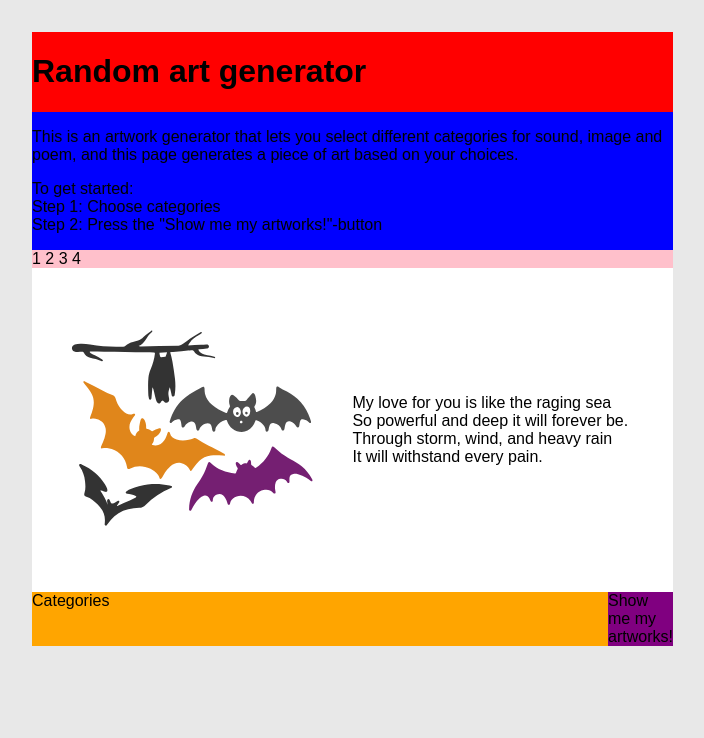
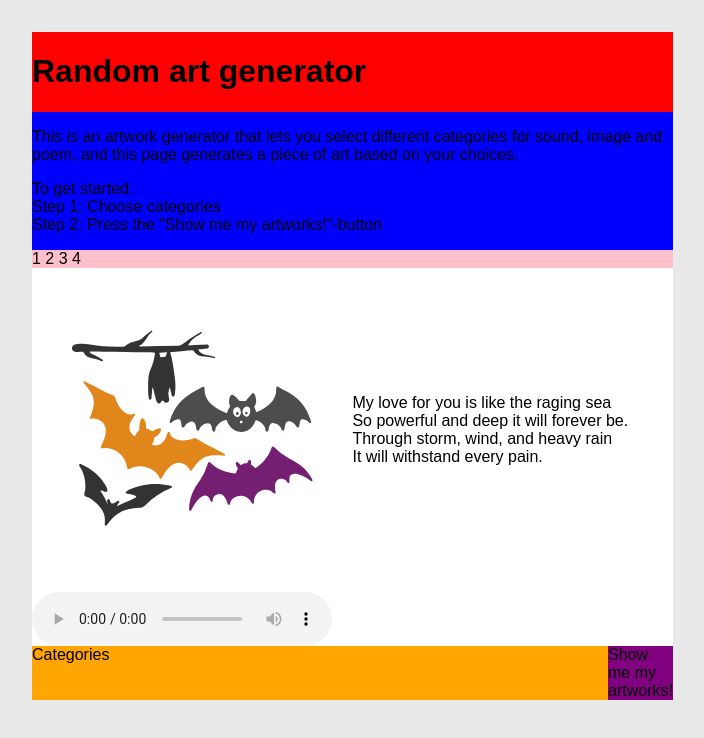
Before and after one commit to cherrybeans/it2810-art-exhibition, a React (Create React App) app: page / in a window 1280 px wide. Shown: the top 738 px of the page, without its empty margins (320-1024 px from the left). Built offline with nearby package versions, Linux system fonts and the light colour scheme.

Commit message:
Fixes #7 Added play button to App

```diff
--- a/src/App.js
+++ b/src/App.js
@@ -1,5 +1,6 @@
 import React, { Component } from "react";
 import "./App.css";
+import PlayButton from './components/PlayButton';
 
 // Filene skal lastes kun hvis de benyttes. Dvs. at filer brukt i en
 // kombinasjon først lastes når denne kombinasjonen vises (eksempelvis
@@ -27,22 +28,22 @@ class App extends Component {
       // sound only stores the link to the soundtrack
       sound: {
         nature: [
-          "http://localhost:3000/media/sound/nature/1.mp3",
-          "http://localhost:3000/media/sound/nature/2.mp3",
-          "http://localhost:3000/media/sound/nature/3.mp3",
-          "http://localhost:3000/media/sound/nature/4.mp3"
+          "/media/sound/nature/1.mp3",
+          "/media/sound/nature/2.mp3",
+          "/media/sound/nature/3.mp3",
+          "/media/sound/nature/4.mp3"
         ],
         romance: [
-          "http://localhost:3000/media/sound/romance/1.mp3",
-          "http://localhost:3000/media/sound/romance/2.mp3",
-          "http://localhost:3000/media/sound/romance/3.mp3",
-          "http://localhost:3000/media/sound/romance/4.mp3"
+          "/media/sound/romance/1.mp3",
+          "/media/sound/romance/2.mp3",
+          "/media/sound/romance/3.mp3",
+          "/media/sound/romance/4.mp3"
         ],
         scary: [
-          "http://localhost:3000/media/sound/scary/1.mp3",
-          "http://localhost:3000/media/sound/scary/2.mp3",
-          "http://localhost:3000/media/sound/scary/3.mp3",
-          "http://localhost:3000/media/sound/scary/4.mp3"
+          "/media/sound/scary/1.mp3",
+          "/media/sound/scary/2.mp3",
+          "/media/sound/scary/3.mp3",
+          "/media/sound/scary/4.mp3"
         ]
       },
       // The selected categories for each type of media
@@ -202,7 +203,7 @@ class App extends Component {
   }
 
   render() {
-    const { poem, svg, artworks, choices } = this.state;
+    const { poem, svg, sound, artworks, choices, currentTab } = this.state;
     return (
       <div className="App-wrapper">
         <header className="App-header">
@@ -231,13 +232,14 @@ class App extends Component {
           <div
             className="App-artwork-media"
             dangerouslySetInnerHTML={{
-              __html: svg[choices.svg][artworks[1].svg]
+              __html: svg[choices.svg][artworks[currentTab].svg]
             }}
           />
 
           <div className="App-artwork-poem">
-            <pre>{poem[choices.poem][artworks[1].poem]}</pre>
+            <pre>{poem[choices.poem][artworks[currentTab].poem]}</pre>
           </div>
+          <PlayButton src= {sound[choices.sound][artworks[currentTab].sound]}/>
         </div>
       </div>
     );
--- a/src/components/PlayButton.js
+++ b/src/components/PlayButton.js
@@ -1,15 +1,24 @@
 import React, { Component } from 'react';
 
-class PlayButton extends Component {
-  render() {
-    return (
-      <div className="App">
-        <audio controls autoPlay loop preload='auto'>
-            <source src='http://localhost:3000/media/sound/scary/4.mp3'/>
-            This text displays if the audio tag isn't supported.
-        </audio>
-      </div>
-    );
+const PlayButton = ({src}) => {
+  return (
+    <audio controls autoPlay loop preload='auto'>
+      <source src={src}/>
+      This text displays if the audio tag isn't supported.
+    </audio>
+  )
 }
-}
+// class PlayButton extends Component {
+//   render() {
+//     return (
+//       <div className="App">
+//         <audio controls autoPlay loop preload='auto'>
+//             <source src='http://localhost:3000/media/sound/scary/4.mp3'/>
+//             This text displays if the audio tag isn't supported.
+//         </audio>
+//       </div>
+//     );
+// }
+// }
+
 export default PlayButton;
```
